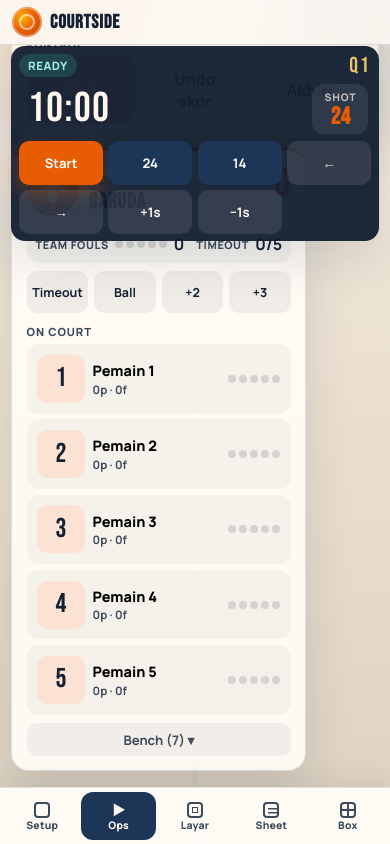
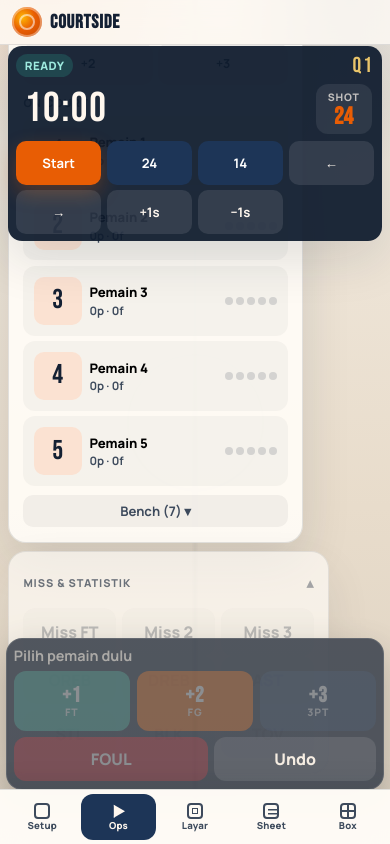
Before and after one commit to zico-padalino/score-board-basketball, a React (Vite) app: page / in a window 390 px wide. Both pictures are taken after a click on the button "Mulai ke Operator". Built offline with nearby package versions, Linux system fonts and the light colour scheme.

Commit message:
Refine mobile responsive UX with sticky action dock.
Portrait keeps scoring controls fixed above the nav; tablets get team tabs and safer overflow handling.

Co-authored-by: Cursor <cursoragent@cursor.com>

```diff
--- a/index.html
+++ b/index.html
@@ -5,7 +5,7 @@
     <link rel="icon" type="image/svg+xml" href="/favicon.svg" />
     <meta
       name="viewport"
-      content="width=device-width, initial-scale=1.0, viewport-fit=cover, maximum-scale=1"
+      content="width=device-width, initial-scale=1, viewport-fit=cover, maximum-scale=1, user-scalable=no"
     />
     <meta name="theme-color" content="#e85d04" />
     <meta name="apple-mobile-web-app-capable" content="yes" />
--- a/src/index.css
+++ b/src/index.css
@@ -33,6 +33,13 @@ html,
 body,
 #root {
   min-height: 100%;
+  max-width: 100%;
+  overflow-x: hidden;
+}
+
+html {
+  -webkit-text-size-adjust: 100%;
+  text-size-adjust: 100%;
 }
 
 body {
@@ -44,6 +51,12 @@ body {
     radial-gradient(ellipse 60% 40% at 90% 0%, rgba(29, 53, 87, 0.14), transparent 50%),
     linear-gradient(180deg, var(--bg-0), var(--bg-1) 60%, #ddd2c2);
   background-attachment: fixed;
+}
+
+@media (max-width: 768px) {
+  body {
+    background-attachment: scroll;
+  }
 }
 
 body::before {
@@ -1086,6 +1099,29 @@ button {
   gap: 0.35rem;
 }
 
+.op-action-dock {
+  display: none;
+}
+
+.console-more {
+  display: grid;
+  gap: 0.55rem;
+}
+
+.console-more > summary {
+  list-style: none;
+  cursor: default;
+  pointer-events: none;
+}
+
+.console-more > summary::-webkit-details-marker {
+  display: none;
+}
+
+.console-more .console-group {
+  margin: 0;
+}
+
 .group-label {
   font-size: 0.68rem;
   font-weight: 800;
@@ -1274,6 +1310,44 @@ button {
   }
 
   .op-mobile-tabs {
+    display: none;
+  }
+}
+
+/* Tablet & large phones — tab tim + layout lebih longgar */
+@media (max-width: 900px) {
+  .op-mobile-tabs {
+    display: grid;
+    grid-template-columns: 1fr 1fr;
+    gap: 0.45rem;
+  }
+
+  .op-mobile-tabs button {
+    display: flex;
+    align-items: center;
+    justify-content: center;
+    gap: 0.45rem;
+    min-height: 48px;
+    padding: 0.45rem 0.6rem;
+    border-radius: 12px;
+    border: 2px solid transparent;
+    background: rgba(20, 32, 51, 0.05);
+    font-weight: 800;
+    font-size: 0.9rem;
+    color: var(--ink);
+  }
+
+  .op-mobile-tabs button.active {
+    border-color: var(--team-color, var(--orange));
+    background: color-mix(in srgb, var(--team-color, var(--orange)) 14%, white);
+  }
+
+  .op-main.showing-home .op-team-away,
+  .op-main.showing-away .op-team-home {
+    display: none;
+  }
+
+  .op-scorestrip {
     display: none;
   }
 }
@@ -1592,11 +1666,30 @@ button {
   }
 
   .box-score {
-    margin: 0 -0.25rem;
+    margin: 0;
+    overflow-x: auto;
+    -webkit-overflow-scrolling: touch;
+    overscroll-behavior-x: contain;
   }
 
   .box-score table {
     font-size: 0.72rem;
+    min-width: 720px;
+  }
+
+  .scoresheet {
+    overflow-x: auto;
+    -webkit-overflow-scrolling: touch;
+  }
+
+  .scoresheet table {
+    min-width: 520px;
+  }
+
+  .field input,
+  .field select,
+  .roster-row input {
+    font-size: 16px; /* cegah zoom iOS */
   }
 
   .op-toast {
@@ -1606,8 +1699,12 @@ button {
   }
 }
 
-/* Portrait phone — fokus satu kolom, aksi di atas */
+/* Portrait phone — roster dulu, dock aksi sticky di bawah */
 @media (max-width: 768px) and (orientation: portrait) {
+  .op-page {
+    padding-bottom: calc(7.5rem + env(safe-area-inset-bottom, 0px));
+  }
+
   .op-main {
     display: flex;
     flex-direction: column;
@@ -1615,16 +1712,154 @@ button {
   }
 
   .op-console {
-    order: -1;
+    order: 1;
   }
 
   .op-team {
-    order: 1;
+    order: 0;
+  }
+
+  .op-action-dock {
+    display: grid;
+    gap: 0.4rem;
+    position: fixed;
+    left: 0.5rem;
+    right: 0.5rem;
+    bottom: calc(3.4rem + env(safe-area-inset-bottom, 0px));
+    z-index: 25;
+    padding: 0.55rem;
+    border-radius: 16px;
+    background: rgba(15, 28, 46, 0.96);
+    color: #fff7ee;
+    border: 1px solid rgba(255, 255, 255, 0.12);
+    box-shadow: 0 12px 36px rgba(0, 0, 0, 0.28);
+  }
+
+  .dock-player {
+    display: flex;
+    align-items: center;
+    gap: 0.4rem;
+    font-size: 0.82rem;
+    font-weight: 700;
+    min-height: 1.2rem;
+  }
+
+  .dock-player strong {
+    font-family: var(--font-display);
+    font-size: 1.15rem;
+    letter-spacing: 0.04em;
+    color: var(--orange);
+  }
+
+  .dock-player .muted {
+    color: rgba(255, 247, 238, 0.55);
+  }
+
+  .op-action-dock .score-btns .btn {
+    min-height: 54px;
+    font-size: 1.55rem;
+  }
+
+  .dock-controls {
+    display: grid;
+    grid-template-columns: 1.2fr 1fr;
+    gap: 0.35rem;
+  }
+
+  .dock-controls .btn {
+    min-height: 44px;
+    font-weight: 800;
+  }
+
+  .dock-controls .btn-ghost {
+    background: rgba(255, 255, 255, 0.1);
+    color: #fff7ee;
+  }
+
+  .console-score-desktop,
+  .console-control-desktop {
+    display: none;
+  }
+
+  .console-more > summary {
+    pointer-events: auto;
+    cursor: pointer;
+    padding: 0.45rem 0;
+    display: flex;
+    align-items: center;
+    justify-content: space-between;
+  }
+
+  .console-more > summary::after {
+    content: '▾';
+    font-size: 0.85rem;
+    opacity: 0.6;
+  }
+
+  .console-more[open] > summary::after {
+    content: '▴';
+  }
+
+  .console-player {
+    display: none;
+  }
+}
+
+/* Very small phones */
+@media (max-width: 390px) {
+  .page,
+  .page.wide,
+  .op-page {
+    padding-left: 0.5rem;
+    padding-right: 0.5rem;
+  }
+
+  .op-mobile-tabs button {
+    font-size: 0.78rem;
+    min-height: 44px;
+    gap: 0.3rem;
+  }
+
+  .op-team-quick {
+    grid-template-columns: repeat(2, 1fr);
+  }
+
+  .jersey-name {
+    font-size: 0.82rem;
+  }
+
+  .op-action-dock {
+    left: 0.35rem;
+    right: 0.35rem;
+    padding: 0.45rem;
+  }
+
+  .op-action-dock .score-btns .btn {
+    min-height: 50px;
+    font-size: 1.35rem;
+  }
+
+  .bottom-nav a {
+    font-size: 0.6rem;
+    min-height: 46px;
   }
 }
 
 /* Landscape phone — hemat tinggi, 2 kolom */
 @media (max-width: 960px) and (orientation: landscape) {
+  .op-action-dock {
+    display: none !important;
+  }
+
+  .console-score-desktop,
+  .console-control-desktop {
+    display: grid;
+  }
+
+  .console-player {
+    display: flex;
+  }
+
   .app-shell {
     height: 100dvh;
     max-height: 100dvh;
--- a/src/pages/OperatorPage.tsx
+++ b/src/pages/OperatorPage.tsx
@@ -647,7 +647,90 @@ export function OperatorPage() {
               </div>
             )}
 
-            <div className="console-group">
+            <div className="op-action-dock">
+              <div className="dock-player">
+                {hasPlayer && selectedPlayer ? (
+                  <>
+                    <strong>#{selectedPlayer.number}</strong>
+                    <span>{selectedPlayer.name}</span>
+                  </>
+                ) : (
+                  <span className="muted">Pilih pemain dulu</span>
+                )}
+              </div>
+              <div className="score-btns">
+                <button
+                  className="btn btn-success"
+                  type="button"
+                  disabled={!hasPlayer}
+                  onClick={() =>
+                    withPlayer(
+                      (sel) => state.recordScore(sel.teamId, 1, sel.playerId),
+                      '+1 FT',
+                    )
+                  }
+                >
+                  +1
+                  <small>FT</small>
+                </button>
+                <button
+                  className="btn btn-primary"
+                  type="button"
+                  disabled={!hasPlayer}
+                  onClick={() =>
+                    withPlayer(
+                      (sel) => state.recordScore(sel.teamId, 2, sel.playerId),
+                      '+2',
+                    )
+                  }
+                >
+                  +2
+                  <small>FG</small>
+                </button>
+                <button
+                  className="btn btn-navy"
+                  type="button"
+                  disabled={!hasPlayer}
+                  onClick={() =>
+                    withPlayer(
+                      (sel) => state.recordScore(sel.teamId, 3, sel.playerId),
+                      '+3',
+                    )
+                  }
+                >
+                  +3
+                  <small>3PT</small>
+                </button>
+              </div>
+              <div className="dock-controls">
+                <button
+                  className="btn btn-danger"
+                  type="button"
+                  disabled={!hasPlayer}
+                  onClick={() =>
+                    withPlayer(
+                      (sel) => state.recordFoul(sel.teamId, sel.playerId),
+                      'Foul',
+                      'err',
+                    )
+                  }
+                >
+                  FOUL
+                </button>
+                <button
+                  className="btn btn-ghost"
+                  type="button"
+                  onClick={() => {
+                    state.undoLastScore()
+                    showToast('Undo skor', 'warn')
+                  }}
+                >
+                  Undo
+                </button>
+              </div>
+            </div>
+
+            <div className="console-group console-score-desktop">
               <div className="group-label">Skor</div>
               <div className="score-btns">
                 <button
@@ -695,8 +778,9 @@ export function OperatorPage() {
               </div>
             </div>
 
+            <details className="console-more" open>
+              <summary className="group-label">Miss &amp; Statistik</summary>
               <div className="console-group">
-              <div className="group-label">Miss</div>
                 <div className="stat-btns three">
                   <button
                     className="btn btn-ghost"
@@ -739,9 +823,7 @@ export function OperatorPage() {
                   </button>
                 </div>
               </div>
-
               <div className="console-group">
-              <div className="group-label">Statistik</div>
                 <div className="stat-btns">
                   {(
                     [
@@ -760,7 +842,8 @@ export function OperatorPage() {
                       disabled={!hasPlayer}
                       onClick={() =>
                         withPlayer(
-                        (sel) => state.recordStat(type, sel.teamId, sel.playerId),
+                          (sel) =>
+                            state.recordStat(type, sel.teamId, sel.playerId),
                           label,
                         )
                       }
@@ -770,8 +853,9 @@ export function OperatorPage() {
                   ))}
                 </div>
               </div>
+            </details>
 
-            <div className="console-group">
+            <div className="console-group console-control-desktop">
               <div className="group-label">Kontrol</div>
               <div className="stat-btns three">
                 <button
```
Lines whose indentation alone changed are shown as unchanged.
